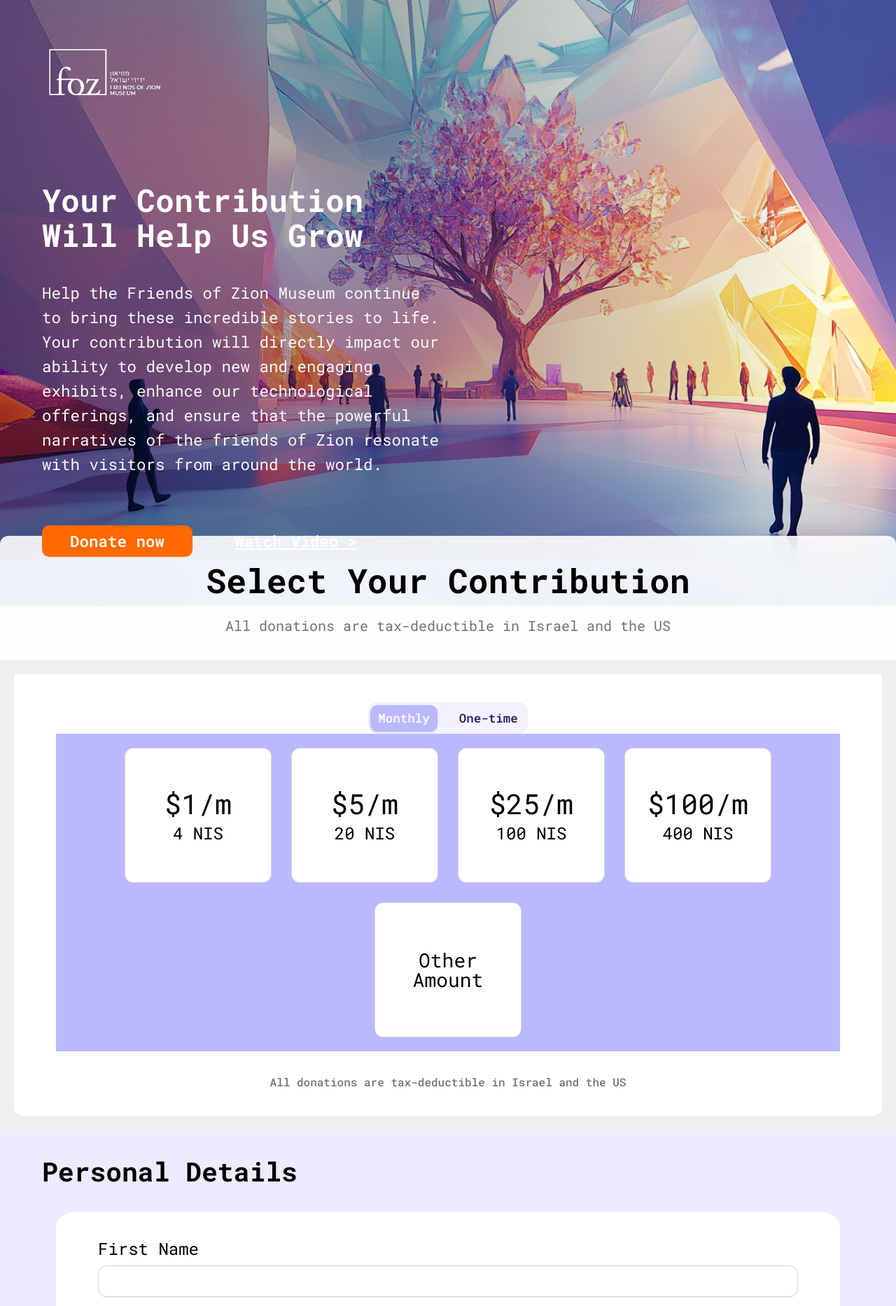
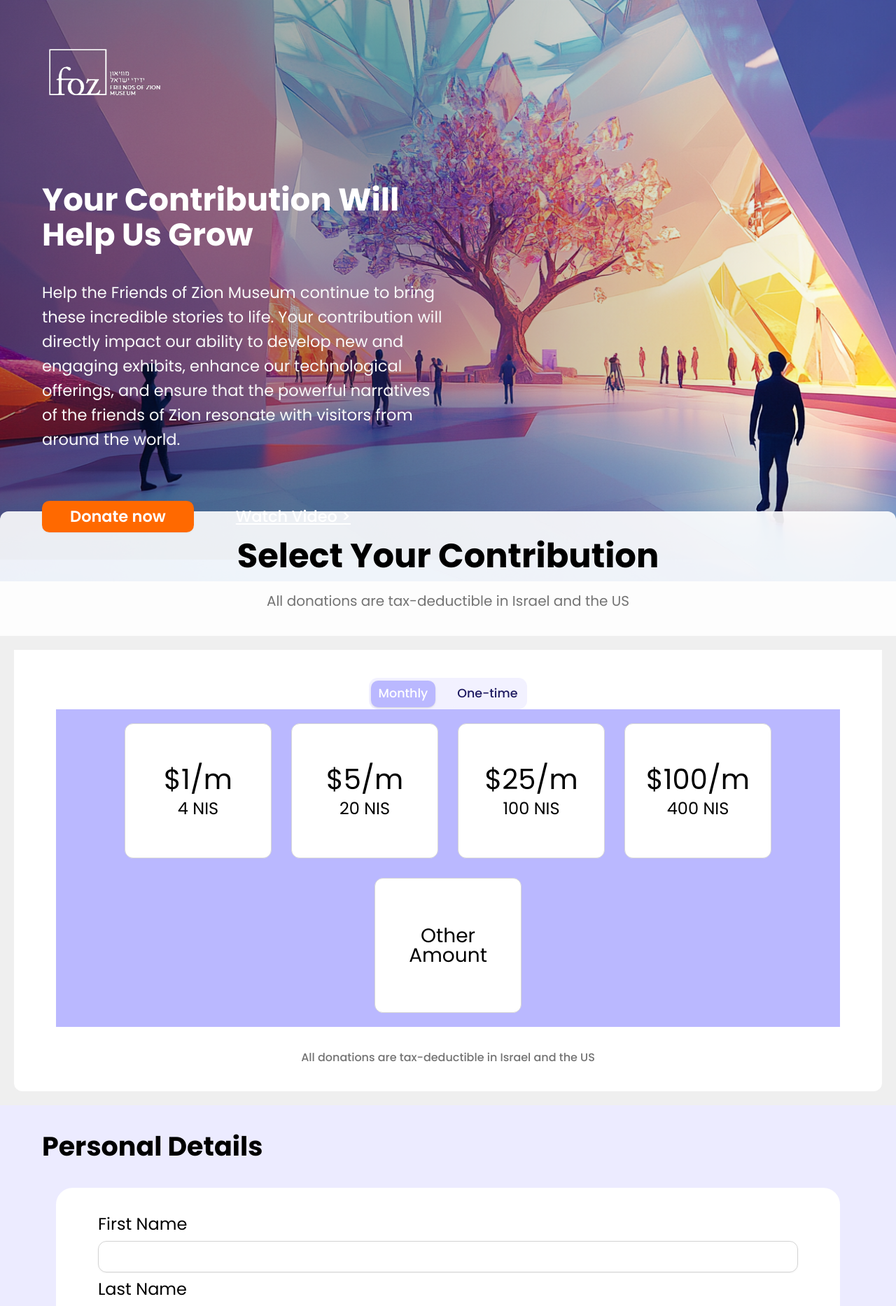
Before and after one commit to philipp-moriss/test-payment, a React (Vite) app: page / in a window 1280 px wide. Shown: the top 1867 px of the page at 70% size. Built offline with nearby package versions, Linux system fonts and the light colour scheme.

Commit message:
add animation

```diff
--- a/index.html
+++ b/index.html
@@ -9,7 +9,7 @@
   <link rel="preconnect" href="https://fonts.googleapis.com">
   <link rel="preconnect" href="https://fonts.gstatic.com" crossorigin>
   <link
-    href="https://fonts.googleapis.com/css2?family=Roboto+Mono:ital,wght@0,100..700;1,100..700&family=Roboto:ital,wght@0,100..900;1,100..900&display=swap"
+    href="https://fonts.googleapis.com/css2?family=Poppins:ital,wght@0,100;0,200;0,300;0,400;0,500;0,600;0,700;0,800;0,900;1,100;1,200;1,300;1,400;1,500;1,600;1,700;1,800;1,900&display=swap"
     rel="stylesheet">
 </head>
 
--- a/package.json
+++ b/package.json
@@ -20,6 +20,7 @@
     "lucide-react": "^0.511.0",
     "mobx": "^6.13.7",
     "mobx-react-lite": "^4.1.0",
+    "motion": "^12.15.0",
     "react": "^19.1.0",
     "react-dom": "^19.1.0",
     "react-hook-form": "^7.56.3",
--- a/src/components/loader.tsx
+++ b/src/components/loader.tsx
@@ -1,10 +1,17 @@
-import styles from './loader.module.css'
+import { motion } from "motion/react";
+import styles from "./loader.module.css";
 
 export function Loader() {
   return (
-    <div className={styles.container} role="status" aria-live="polite">
-      <div className={styles.spinner} />
-      <span className={styles.text}>Processing payment...</span>
-    </div>
-  )
+    <motion.div
+      initial={{ opacity: 0, y: 200 }}
+      animate={{ opacity: 1, y: 0 }}
+      transition={{ duration: 0.5 }}
+    >
+      <div className={styles.container} role="status" aria-live="polite">
+        <div className={styles.spinner} />
+        <span className={styles.text}>Processing payment...</span>
+      </div>
+    </motion.div>
+  );
 }
--- a/src/components/success.tsx
+++ b/src/components/success.tsx
@@ -1,9 +1,15 @@
+import { motion } from 'motion/react'
 import { paymentStore } from '../stores/payment-store'
 import styles from './success.module.css'
 import { Button } from './ui/button'
 
 export function Success() {
   return (
+    <motion.div
+      initial={{ opacity: 0, x: 200 }}
+      animate={{ opacity: 1, x: 0 }}
+      transition={{ duration: 0.5 }}
+    >
     <div className={styles.container} role="status" aria-live="polite">
       <h2 className={styles.title}>Payment successful!</h2>
       <p className={styles.subtitle}>Thank you for using our service.</p>
@@ -11,5 +17,6 @@ export function Success() {
         New payment
       </Button>
     </div>
+    </motion.div>
   )
 }
--- a/src/index.css
+++ b/src/index.css
@@ -37,7 +37,7 @@ html, body {
   padding: 0;
   background: #EFEFEF;
   color: #000000;
-  font-family: "Roboto Mono", monospace;
+  font-family: "Poppins", sans-serif;
   font-size: 20px;
   -webkit-font-smoothing: antialiased;
   -moz-osx-font-smoothing: grayscale;
--- a/src/widgets/form/index.tsx
+++ b/src/widgets/form/index.tsx
@@ -3,18 +3,28 @@ import { Success } from "../../components/success";
 import { paymentStore } from "../../stores/payment-store";
 import { Loader } from "../../components/loader";
 import { FormPayment } from "../../components/form-payment";
+import { motion } from "framer-motion";
 
 export const FormPaymentWidget = observer(() => {
   return (
+    <motion.div
+      initial={{ opacity: 0, y: 100 }}
+      whileInView={{ opacity: 1, y: 0 }}
+      viewport={{ once: true }}
+      transition={{ duration: 1 }}
+    >
       <div className="flex flex-col gap-[16px] md:gap-[20px] bg-[#ECEBFF] py-[24px] md:py-[40px] px-[12px] md:px-[60px]">
         {paymentStore.step === "form" && (
           <div className="flex justify-left">
-          <h3 className="text-[22px] md:text-[38px] font-bold">Personal Details</h3>
+            <h3 className="text-[22px] md:text-[38px] font-bold">
+              Personal Details
+            </h3>
           </div>
         )}
         {paymentStore.step === "loading" && <Loader />}
         {paymentStore.step === "success" && <Success />}
         {paymentStore.step === "form" && <FormPayment />}
       </div>
+    </motion.div>
   );
 });
--- a/src/widgets/header/index.tsx
+++ b/src/widgets/header/index.tsx
@@ -1,11 +1,18 @@
 import styles from './header.module.css'
 import Logo from '../../assets/logo.png'
+import { motion } from 'motion/react'
 
 
 export const Header = () => {
   return (
-    <div className={styles.header}>
-      <img src={Logo} alt="logo" />
-    </div>
+    <motion.div
+      initial={{ opacity: 0, y: -100 }}
+      animate={{ opacity: 1, y: 0 }}
+      transition={{ duration: 0.5 }}
+    >
+      <div className={styles.header}>
+        <img src={Logo} alt="logo" />
+      </div>
+    </motion.div>
   )
 }
--- a/src/widgets/main-description/index.tsx
+++ b/src/widgets/main-description/index.tsx
@@ -1,16 +1,30 @@
+import { motion } from "motion/react";
 import { Button } from "../../components/ui/button";
 
 export const MainDescription = () => {
   return (
+    <motion.div
+      initial={{ opacity: 0, x: -300 }}
+      animate={{ opacity: 1, x: 0 }}
+      transition={{ duration: 0.5 }}
+    >
       <div className="flex flex-col gap-6 md:gap-8">
         <h1 className="text-2xl md:text-4xl font-bold text-start text-white max-w-full md:max-w-[50%]">
           Your Contribution Will Help Us Grow
         </h1>
         <p className="text-base md:text-lg text-start text-[#F9F9F9] max-w-full md:max-w-[50%]">
-        Help the Friends of Zion Museum continue to bring these incredible stories to life. Your contribution will directly impact our ability to develop new and engaging exhibits, enhance our technological offerings, and ensure that the powerful narratives of the friends of Zion resonate with visitors from around the world.
+          Help the Friends of Zion Museum continue to bring these incredible
+          stories to life. Your contribution will directly impact our ability to
+          develop new and engaging exhibits, enhance our technological
+          offerings, and ensure that the powerful narratives of the friends of
+          Zion resonate with visitors from around the world.
         </p>
         <div className="flex flex-col md:flex-row gap-3 md:gap-4 w-full items-center justify-start mt-4 max-w-full md:max-w-[50%]">
-        <Button type="button" variant="orange" className="w-full md:w-auto text-base md:text-lg font-semibold py-3 px-6 md:px-8">
+          <Button
+            type="button"
+            variant="orange"
+            className="w-full md:w-auto text-base md:text-lg font-semibold py-3 px-6 md:px-8"
+          >
             Donate now
           </Button>
           <a
@@ -22,5 +36,6 @@ export const MainDescription = () => {
           </a>
         </div>
       </div>
+    </motion.div>
   );
-}
+};
--- a/src/widgets/memberships/ui/membership-list/index.tsx
+++ b/src/widgets/memberships/ui/membership-list/index.tsx
@@ -3,6 +3,7 @@ import { Membership } from "../membership";
 import { OtherToggle } from "../other-toggle";
 import styles from "./styles.module.css";
 import { observer } from "mobx-react-lite";
+import { motion } from "motion/react";
 
 interface MembershipListProps {
   listData: MembershipType[];
@@ -12,9 +13,23 @@ export const MembershipList: React.FC<MembershipListProps> = observer(({ listDat
   return (
     <div className={styles.wrapper}>
       {listData.map((member, index) => {
-        return <Membership key={index} member={member} />;
+        return <motion.div
+        initial={{ rotate: '-70deg', scale: -0.5, opacity: 0 }}
+        whileInView={{ rotate: 0, scale: 1, opacity: 1 }}
+        viewport={{ once: true }}
+        transition={{ duration: 1, delay: index * 0.1 }}
+      >
+        <Membership key={index} member={member} />
+      </motion.div>;
       })}
-      <OtherToggle />
+      <motion.div
+        initial={{ rotate: '-70deg', scale: -0.5, opacity: 0 }}
+        whileInView={{ rotate: 0, scale: 1, opacity: 1 }}
+        viewport={{ once: true }}
+        transition={{ duration: 1, delay: listData.length * 0.1 }}
+      >
+        <OtherToggle />
+      </motion.div>
     </div>
   );
 });
--- a/src/widgets/payment/index.tsx
+++ b/src/widgets/payment/index.tsx
@@ -1,16 +1,26 @@
-import { FormPaymentWidget } from '../form'
-import { MembershipWidget } from '../memberships'
-import styles from './payment.module.css'
+import { motion } from "motion/react";
+import { FormPaymentWidget } from "../form";
+import { MembershipWidget } from "../memberships";
+import styles from "./payment.module.css";
 
 export const Payment = () => {
   return (
-    <div className={styles.wrapper}>
-      <div className={styles.container}>
-        <h1 className={styles.title}>Select Your Contribution</h1>
-        <h2 className={styles.subtitle}>All donations are tax-deductible in Israel and the US</h2>
+    <motion.div
+      initial={{ opacity: 0, y: -100 }}
+      whileInView={{ opacity: 1, y: 0 }}
+      viewport={{ once: true }}
+      transition={{ duration: 0.5, delay: 0.5 }}
+    >
+      <div className={styles.wrapper}>
+        <div className={styles.container}>
+          <h1 className={styles.title}>Select Your Contribution</h1>
+          <h2 className={styles.subtitle}>
+            All donations are tax-deductible in Israel and the US
+          </h2>
+        </div>
+        <MembershipWidget />
+        <FormPaymentWidget />
       </div>
-      <MembershipWidget/>
-      <FormPaymentWidget/>
-    </div>
-  )
-}
+    </motion.div>
+  );
+};
```
Also changed, not shown: src/widgets/memberships/index.tsx (+6 -1 lines), 1 other file (tests, documents, lock files or other folders). Lines whose indentation alone changed are shown as unchanged.
